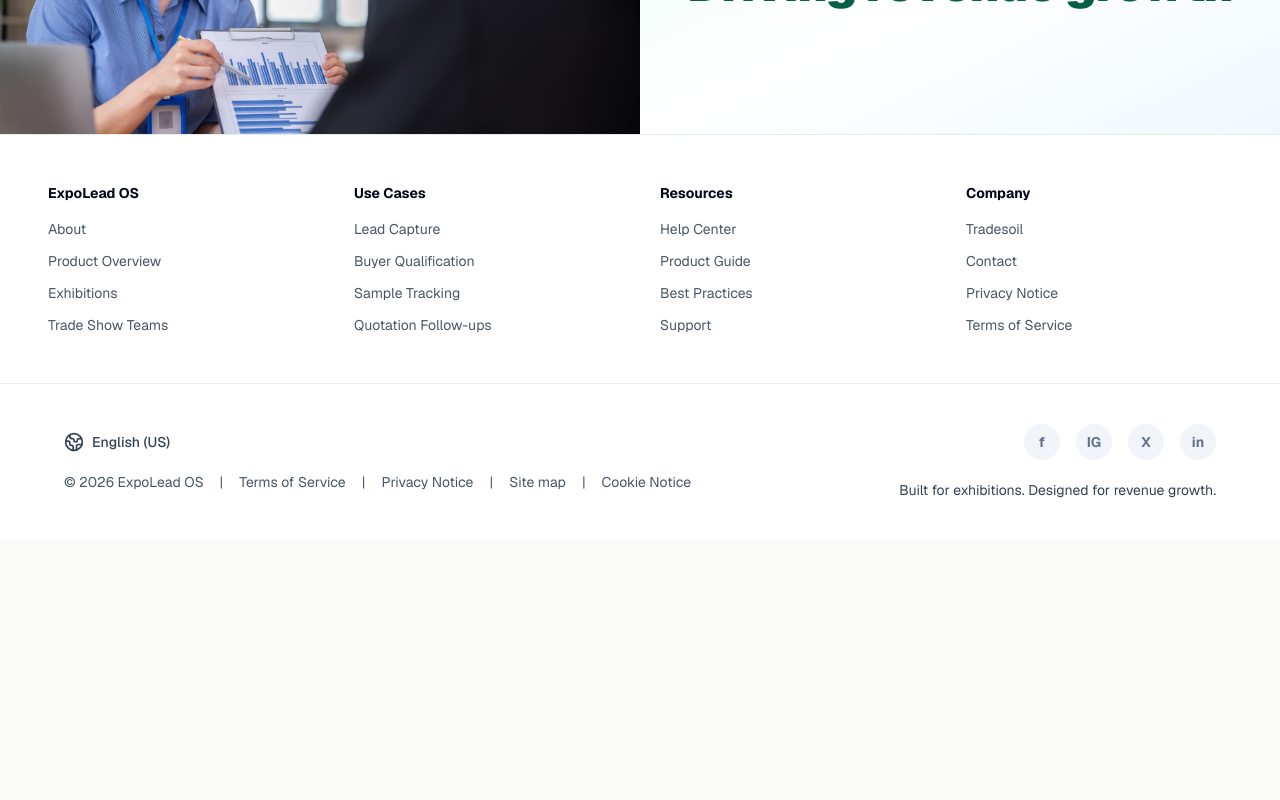
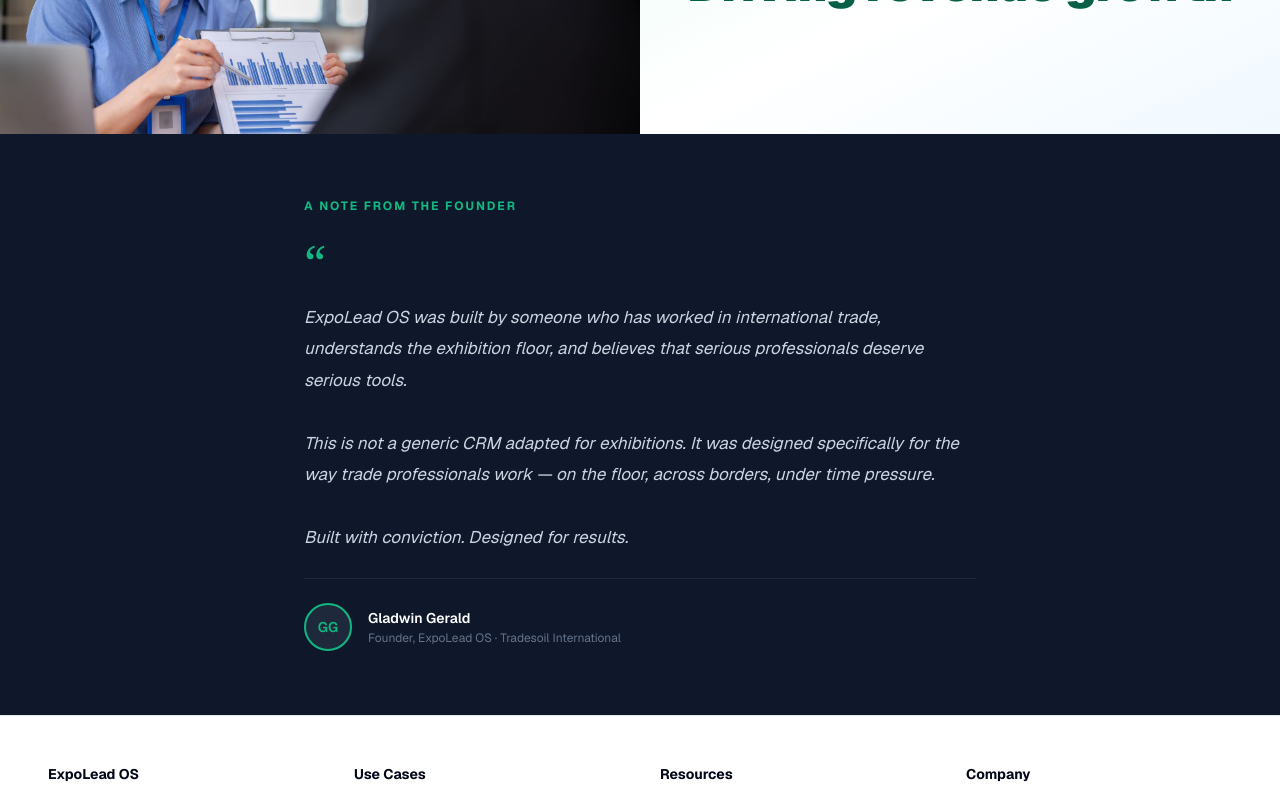
Before and after one commit to tradesoil-dev/expolead-os, a Next.js app: page / in a window 1280 px wide. Shown: the part 1820-2620 px from the top of the page. Before the commit the page ends 2360 px from the top, so only its background shows below. Built offline with nearby package versions, Linux system fonts and the light colour scheme.

Commit message:
Add founder note section to landing page

```diff
--- a/app/page.tsx
+++ b/app/page.tsx
@@ -332,6 +332,30 @@
 </h2>
   </div>
 </section>
+{/* FOUNDER NOTE */}
+<section className="bg-slate-900 px-8 py-16 lg:px-16">
+  <div className="max-w-2xl mx-auto">
+    <p className="text-xs font-bold uppercase tracking-[0.16em] text-emerald-500 mb-6">A note from the founder</p>
+    <div className="text-5xl leading-none text-emerald-500 font-serif mb-4">&ldquo;</div>
+    <p className="text-[17px] leading-[1.85] text-slate-300 italic mb-6">
+      ExpoLead OS was built by someone who has worked in international trade, understands the exhibition floor, and believes that serious professionals deserve serious tools.
+      <br /><br />
+      This is not a generic CRM adapted for exhibitions. It was designed specifically for the way trade professionals work — on the floor, across borders, under time pressure.
+      <br /><br />
+      Built with conviction. Designed for results.
+    </p>
+    <div className="flex items-center gap-4 pt-6 border-t border-slate-800">
+      <div className="w-12 h-12 rounded-full bg-slate-800 border-2 border-emerald-500 flex items-center justify-center text-sm font-semibold text-emerald-500 shrink-0">
+        GG
+      </div>
+      <div>
+        <p className="text-sm font-semibold text-white">Gladwin Gerald</p>
+        <p className="text-xs text-slate-500 mt-0.5">Founder, ExpoLead OS · Tradesoil International</p>
+      </div>
+    </div>
+  </div>
+</section>
+
 {/* FOOTER LINKS */}
 <section className="border-t border-emerald-900/10 bg-white px-8 py-12 lg:px-12">
   <div className="grid gap-10 md:grid-cols-2 lg:grid-cols-4">
```
